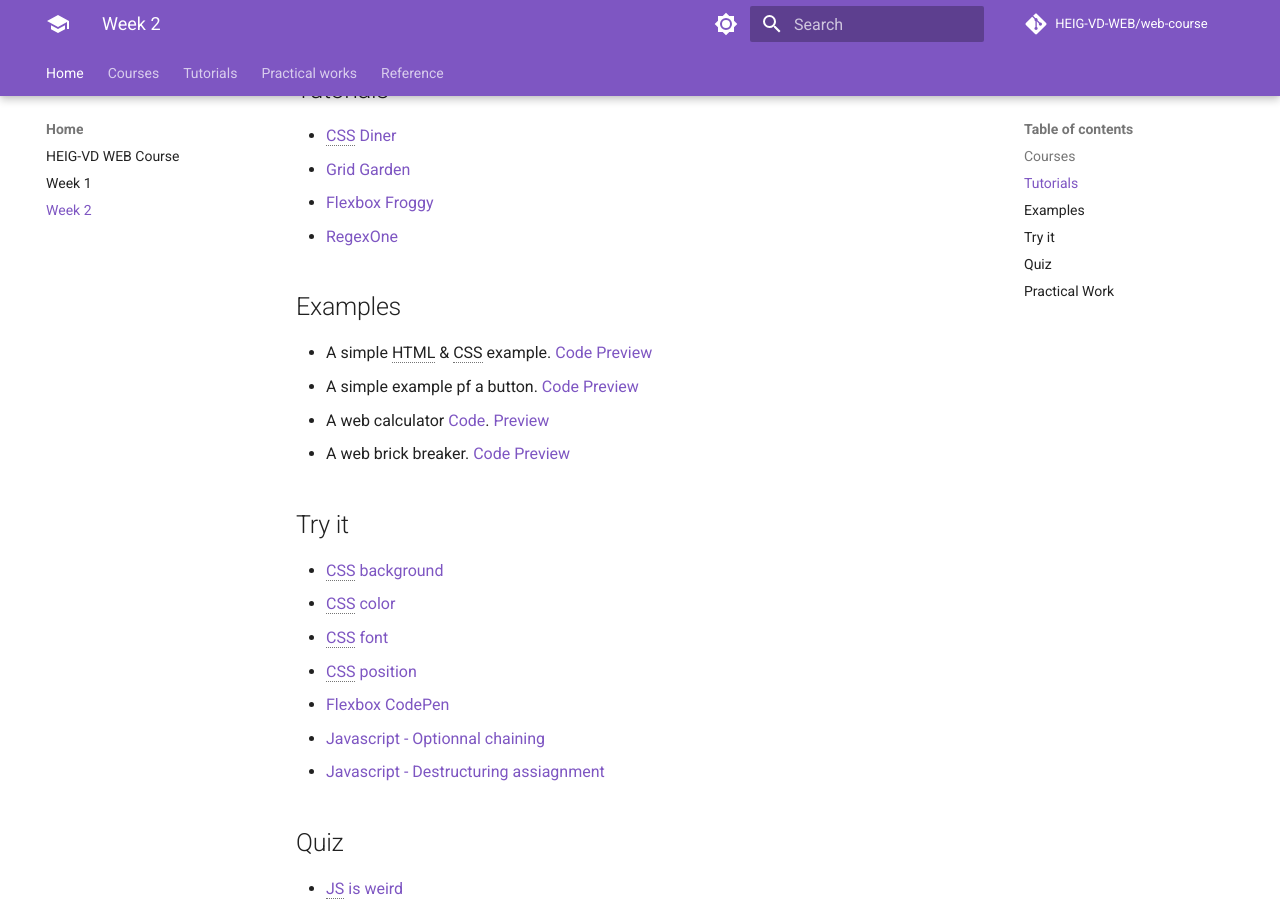
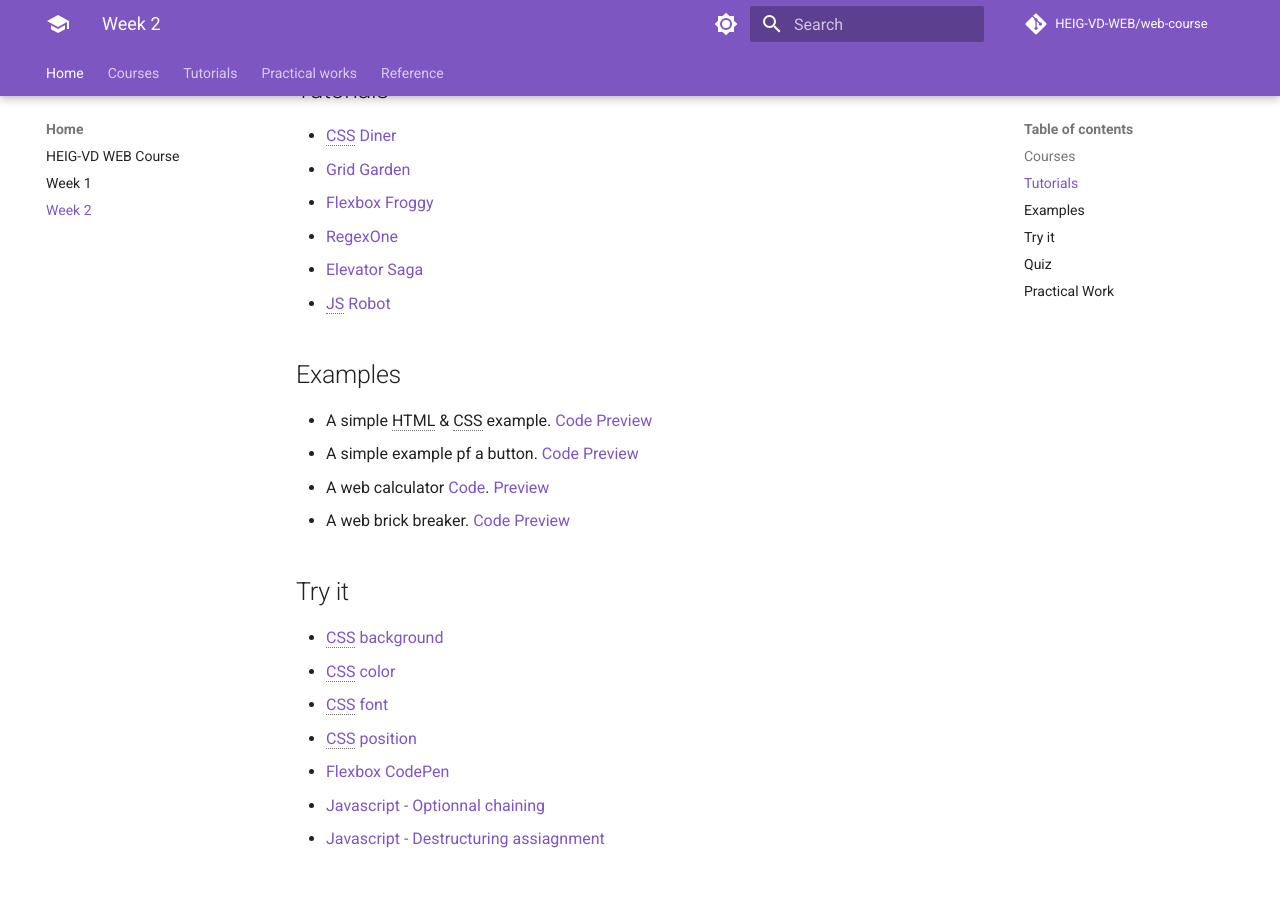
Before and after one commit to HEIG-VD-WEB/web-course, an MkDocs documentation site: the page built from docs/weeks/week-2.md, in a window 1280 px wide and 900 px high, scrolled down 373 px. Built offline with MkDocs 1.6.1 and Material for MkDocs 9.7.7, drawn with Linux system fonts in a browser that asks for light colours; comment, search, counter and statistics services are not loaded.

Commit message:
add tutorials

```diff
--- a/docs/weeks/week-2.md
+++ b/docs/weeks/week-2.md
@@ -13,6 +13,8 @@
 - [Grid Garden](https://cssgridgarden.com/)
 - [Flexbox Froggy](https://flexboxfroggy.com/)
 - [RegexOne](https://regexone.com/)
+- [Elevator Saga](https://play.elevatorsaga.com/)
+- [JS Robot](https://lab.reaal.me/jsrobot/#level=1&language=en)
 
 ## Examples
 
```
